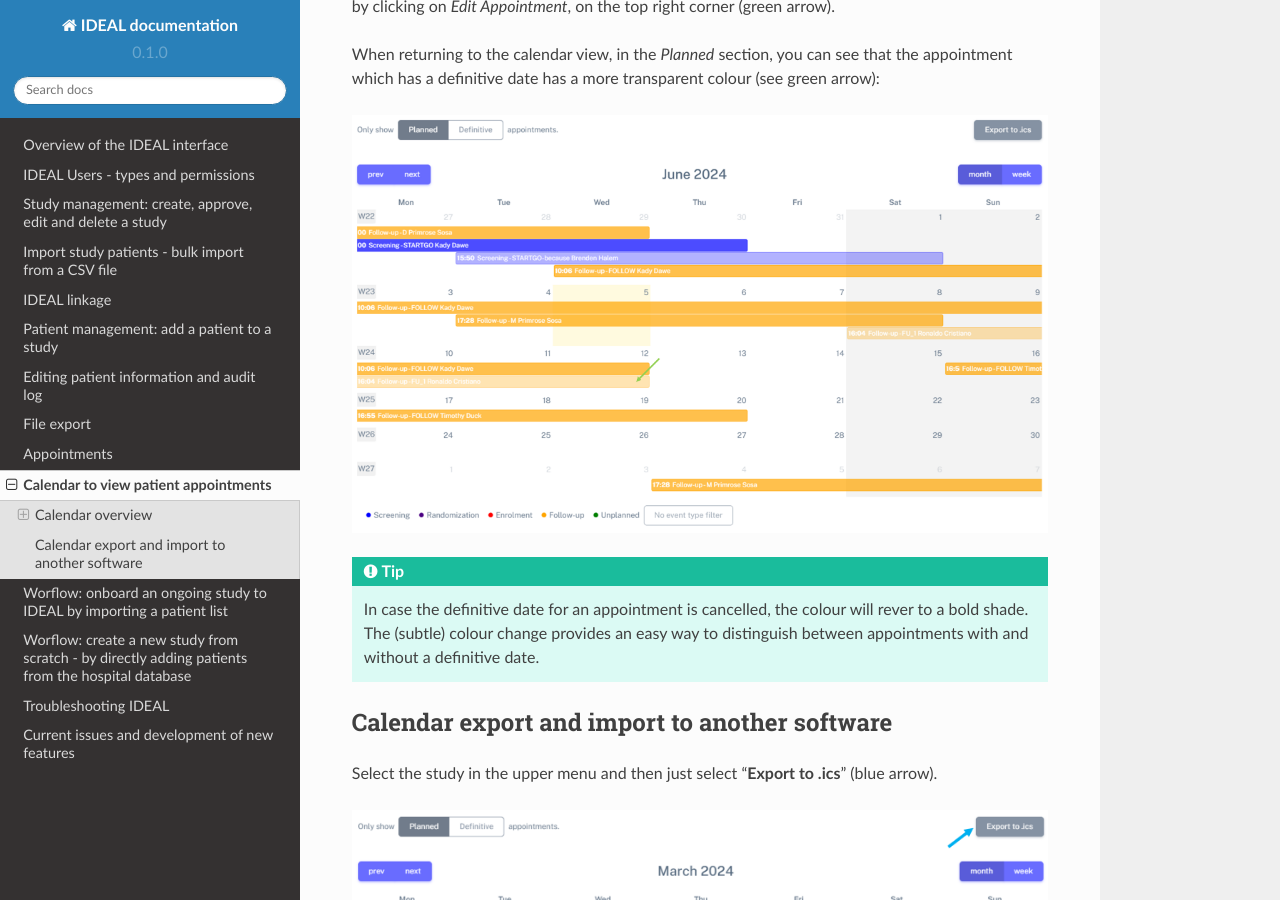
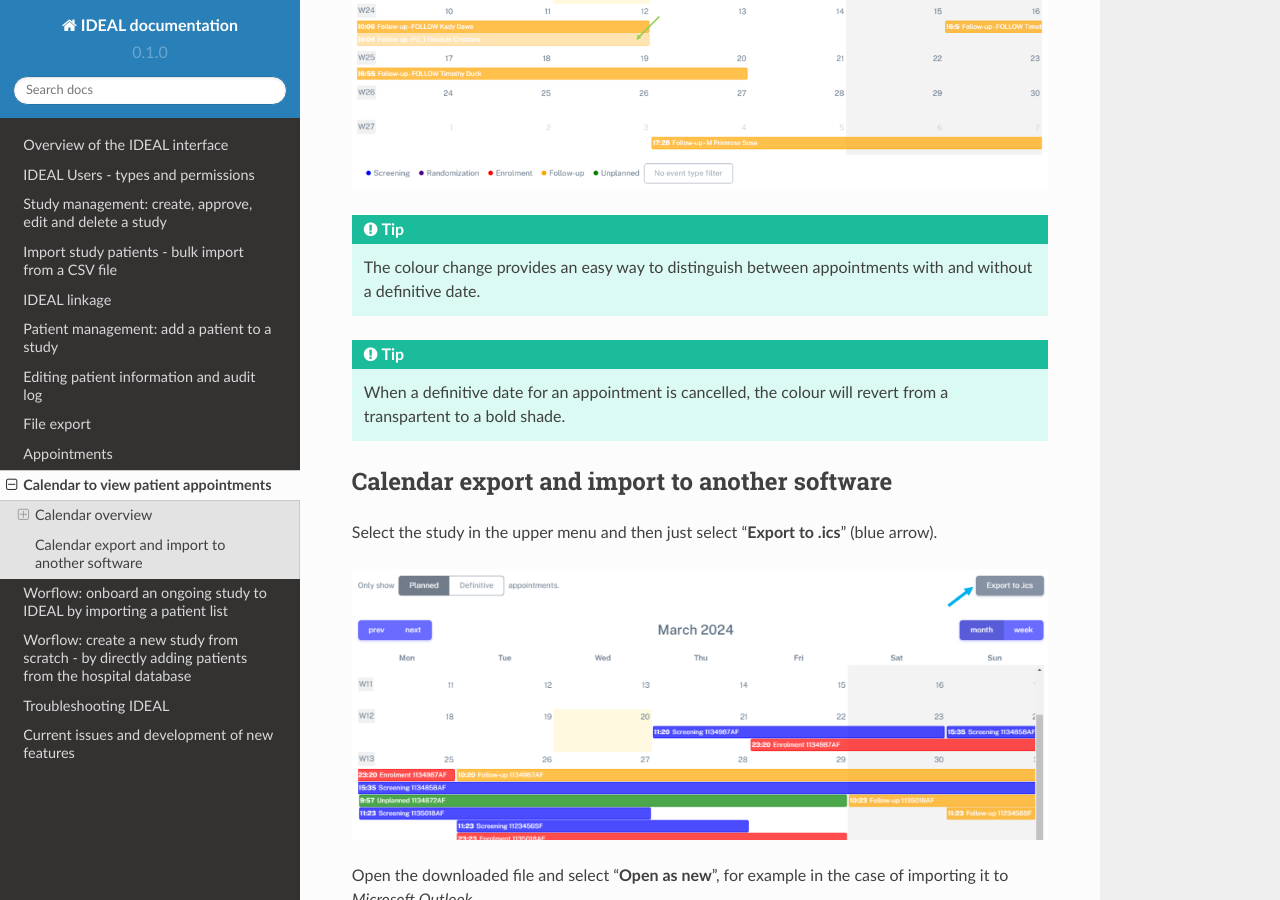
Before and after one commit to Nynuphar/IDEAL-doc, a Sphinx documentation site: the page built from docs/source/calendar.rst, in a window 1280 px wide and 900 px high, scrolled down 4363 px. Built offline with Sphinx 7.4.7 and the Read the Docs theme 2.0.0, drawn with Linux system fonts in a browser that asks for light colours.

Commit message:
Update calendar.rst

```diff
--- a/docs/source/calendar.rst
+++ b/docs/source/calendar.rst
@@ -46,6 +46,7 @@ You can manage your appointments via the calendar by double-clicking in one appo
 Foe example, below, I double-clicked in a planned appointment for Cristiano Ronaldo, which now has a definitive date.
 
 .. image:: AppEditCal.png
+   :width: 500
 
 I will edit this appointment to register the actual appointment's date (11 of June 2024 in this case), by clicking on *Edit Appointment*, on the top right corner (green arrow).
 
@@ -53,7 +54,9 @@ When returning to the calendar view, in the *Planned* section, you can see that
 
 .. image:: ColAppChange.png
 
-.. tip:: In case the definitive date for an appointment is cancelled, the colour will rever to a bold shade.  The (subtle) colour change provides an easy way to distinguish between appointments with and without a definitive date.
+.. tip:: The colour change provides an easy way to distinguish between appointments with and without a definitive date.
+
+.. tip:: When a definitive date for an appointment is cancelled, the colour will revert from a transpartent to a bold shade.
 
 Calendar export and import to another software
 *************************************************
```
